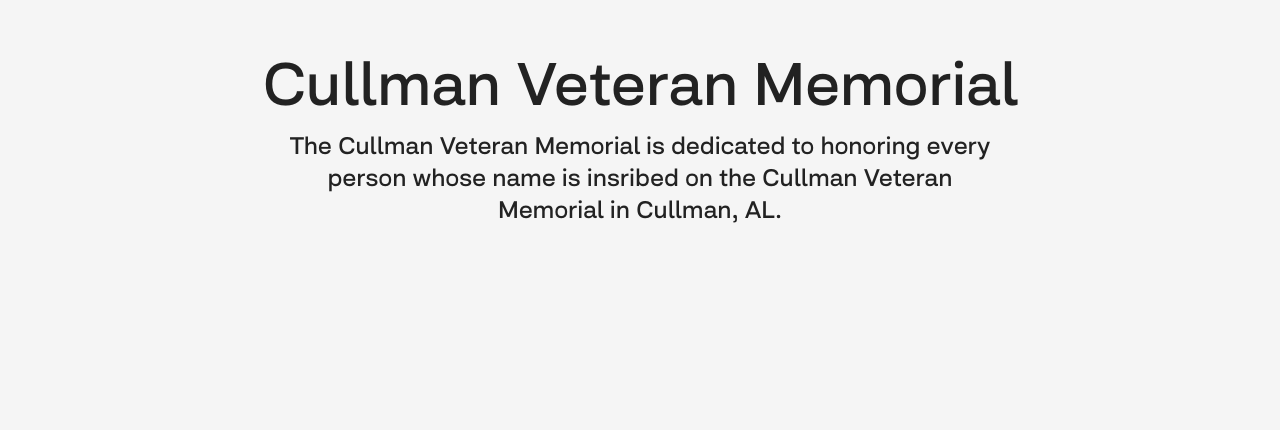
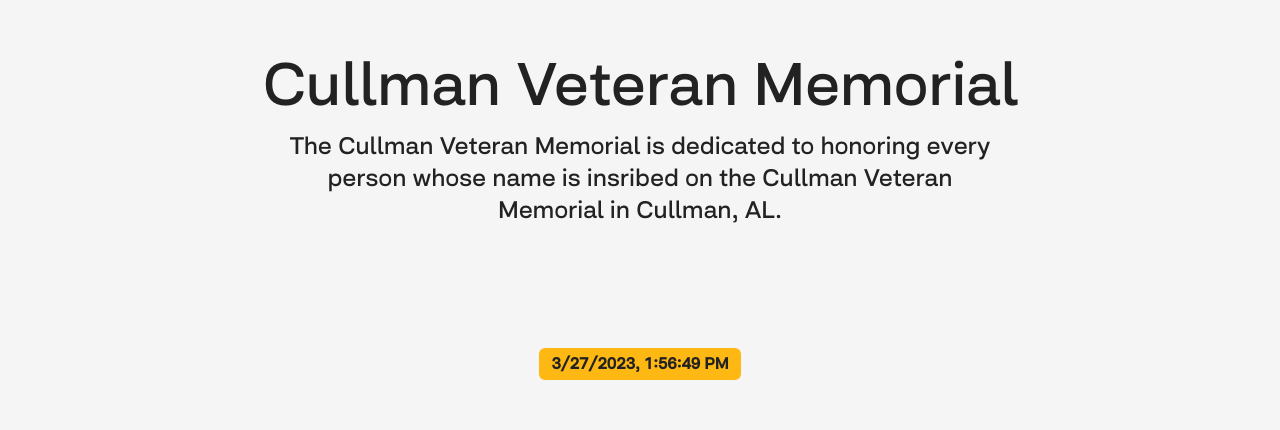
Before and after one commit to Lanred-Dev/memorial-website, a SvelteKit app: page / in a window 1280 px wide. Shown: the part 180-610 px from the top of the page. Built offline with nearby package versions, Linux system fonts and the light colour scheme; what tailwind-children would draw is missing.

Commit message:
date & time label

```diff
--- a/src/routes/+page.svelte
+++ b/src/routes/+page.svelte
@@ -3,26 +3,43 @@
     import SearchBar from "$lib/search-bar.svelte";
     import PersonList from "$lib/person-list.svelte";
     import Highlight from "$lib/highlight.svelte";
+    import { onDestroy, onMount } from "svelte";
 
     //contains the list of people
     export let data: { people: Array<any> } = { people: [] };
+
+    let date: string = new Date().toLocaleString([], { timeZone: "America/Chicago" });
+    let dateInterval: NodeJS.Timer;
+
+    onMount(() => {
+        dateInterval = setInterval(() => {
+            date = new Date().toLocaleString([], { timeZone: "America/Chicago" });
+        }, 1000);
+    });
+
+    onDestroy(() => {
+        clearInterval(dateInterval);
+    });
 </script>
 
 <svelte:head>
     <title>Cullman Veteran Memorial</title>
 </svelte:head>
 
-<section class="h-full overflow-x-auto">
-    <header class="bg-backgroundSecondary h-full lg:h-[80vh] flex flex-col justify-center items-center gap-8 px-12 py-[15%] md:py-10">
-        <div class="flex flex-col items-center gap-4">
+<header class="bg-backgroundSecondary h-full lg:h-[80vh] flex flex-col justify-center items-center gap-8 px-12 py-[15%] md:py-10 relative">
+    <div class="flex flex-col items-center gap-4 z-[1]">
         <h1 class="text-4xl md:text-6xl">Cullman Veteran Memorial</h1>
         <p class="text-lg md:text-2xl lg:max-w-[60%]">The Cullman Veteran Memorial is dedicated to honoring every person whose name is insribed on the Cullman Veteran Memorial in Cullman, AL.</p>
+    </div>
+
+    <div class="absolute bottom-20 bg-highlight p-1 px-3 rounded-md z-[1]">
+        <p class="text-primary font-bold">{date}</p>
     </div>
 </header>
 
 <section class="bg-modal px-5 lg:px-20 py-20 gap-10 lg:gap-20 flex flex-col items-center justify-between text-light">
-        <div class="w-[90%] lg:w-[50%] h-[16rem] md:h-[27rem] bg-backgroundSecondaryComplement rounded-lg overflow-hidden">
-            <img class="object-cover" src="https://raw.githubusercontent.com/Lanred-Dev/memorial-website/Interactive-Map-Test/Vietnam_Test_Map.jpg" alt="memorial">
+    <div class="w-[90%] lg:w-[50%] h-[16rem] md:h-[27rem] bg-backgroundSecondaryComplement rounded-lg overflow-hidden border-[3px] border-modalSecondary">
+        <img class="object-cover" src="https://raw.githubusercontent.com/Lanred-Dev/memorial-website/Interactive-Map-Test/Vietnam_Test_Map.jpg" alt="memorial" />
     </div>
 
     <header class="w-[90%] lg:w-[50%]">
@@ -32,5 +49,4 @@
     </header>
 </section>
 
-    <div class="bg-backgroundSecondary w-full h-[80vh]"></div>
-</section>
+<div class="bg-backgroundSecondary w-full h-[80vh]" />
```
Lines whose indentation alone changed are shown as unchanged.
